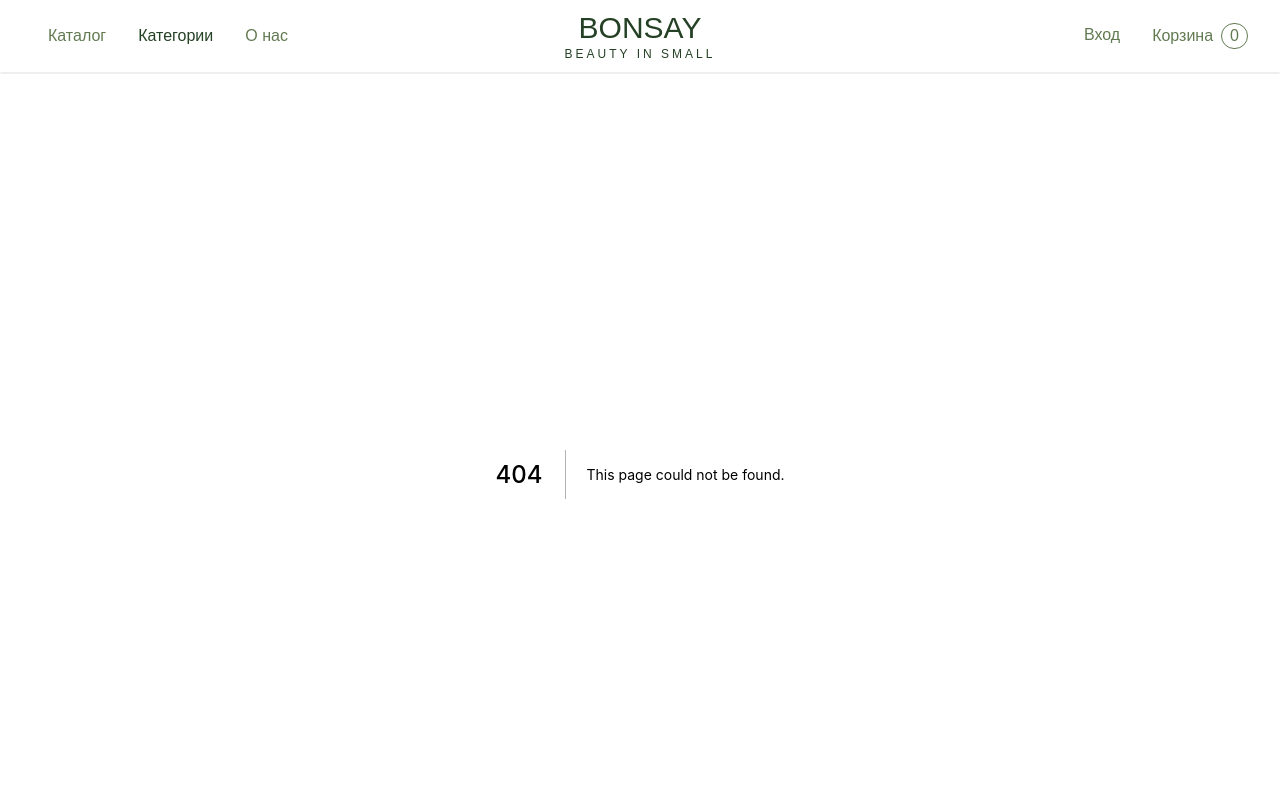
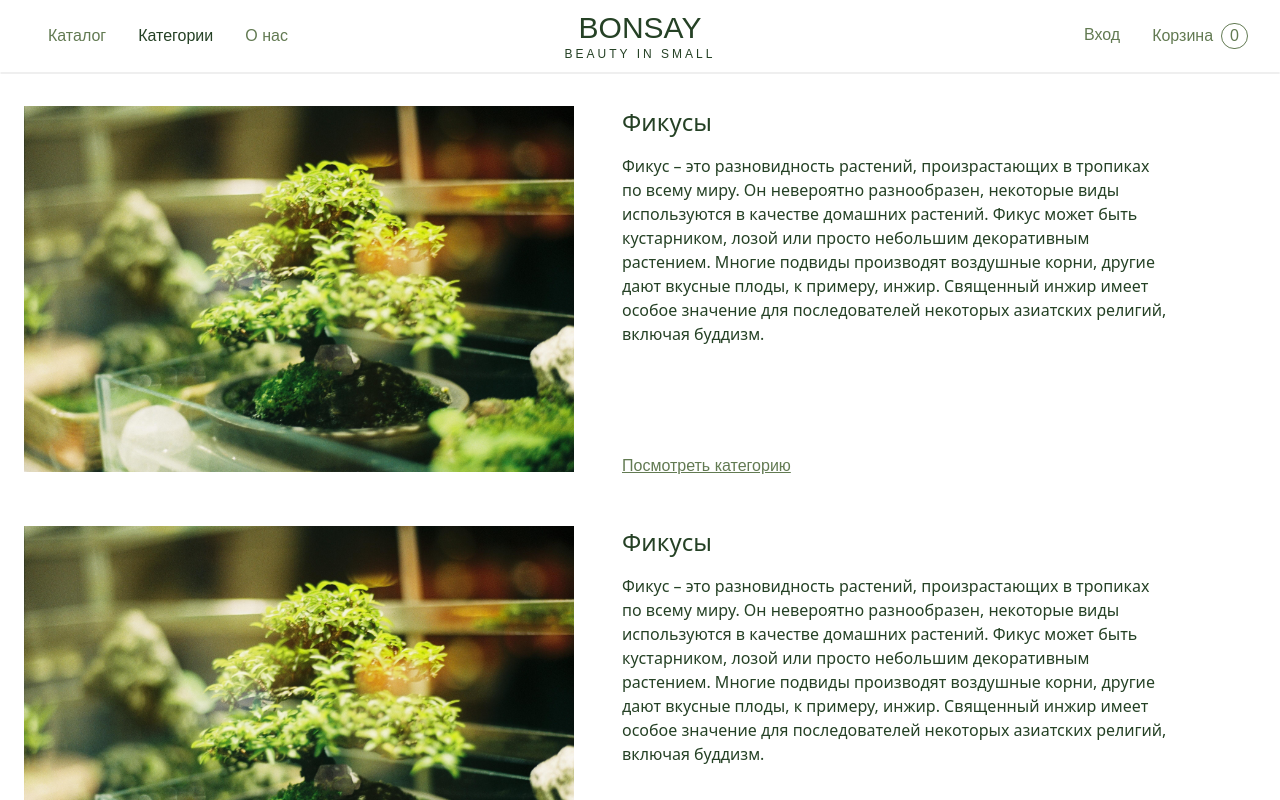
Before and after one commit to turtletongue/bonsay, a Next.js app: page /categories in a window 1280 px wide. Before the commit this address had no page. Shown: the top 800 px of the page. Built offline with nearby package versions, Linux system fonts and the light colour scheme; a web font is replaced by a local one.

Commit message:
categories page

```diff
--- a/components/card.component.tsx
+++ b/components/card.component.tsx
@@ -17,7 +17,7 @@ export const Card = ({ title, price, imageUrl }: CardProps) => {
         </div>
       </div>
       <span className='tracking-wider text-xs my-2'>{title}</span>
-      <hr className='border rounded-sm border-decoration group-hover:border-secondary mx-2' />
+      <hr className='border rounded-sm border-decoration mx-2' />
       <span className='text-sm my-2'>{price.toFixed(2)}₽</span>
     </div>
   );
--- /dev/null
+++ b/containers/categories-grid.container.tsx
@@ -0,0 +1,13 @@
+import CategoryPreview from './category-preview.container';
+
+export const CategoriesGrid = () => {
+  return (
+    <div className='grid grid-flow-row max-w-6xl auto-cols-fr grid-cols-1 justify-center gap-6 sm:gap-12'>
+      <CategoryPreview />
+      <hr className='block sm:hidden border rounded-sm border-gray' />
+      <CategoryPreview />
+    </div>
+  );
+};
+
+export default CategoriesGrid;
--- a/containers/categories-screen.container.tsx
+++ b/containers/categories-screen.container.tsx
@@ -1,66 +1,12 @@
-import Image from 'next/image';
-
 import ScreenHeading from '../components/screen-heading.component';
-import UnderlineLink from '../components/underline-link.component';
+import CategoriesGrid from './categories-grid.container';
 
 export const CategoriesScreen = () => {
   return (
     <div className='w-full bg-lightgray'>
       <div className='max-w-7xl mx-auto px-2 sm:px-6 lg:px-8 py-8'>
         <ScreenHeading href='/categories'>Категории</ScreenHeading>
-        <div className='grid grid-flow-row max-w-6xl auto-cols-fr grid-cols-2 justify-center gap-12'>
-          <div>
-            <Image
-              src='/images/ficuses.jpg'
-              alt='Ficuses'
-              width={550}
-              height={366.01}
-            />
-          </div>
-          <div className='flex flex-col justify-between'>
-            <div>
-              <div className='text-primary text-2xl mb-4'>Фикусы</div>
-              <p className='text-primary'>
-                Фикус – это разновидность растений, произрастающих в тропиках по
-                всему миру. Он невероятно разнообразен, некоторые виды
-                используются в качестве домашних растений. Фикус может быть
-                кустарником, лозой или просто небольшим декоративным растением.
-                Многие подвиды производят воздушные корни, другие дают вкусные
-                плоды, к примеру, инжир. Священный инжир имеет особое значение
-                для последователей некоторых азиатских религий, включая буддизм.
-              </p>
-            </div>
-            <UnderlineLink href='/categories/ficuses'>
-              Посмотреть категорию
-            </UnderlineLink>
-          </div>
-          <div className='flex flex-col justify-between'>
-            <div>
-              <div className='text-primary text-2xl mb-4'>Сосны</div>
-              <p className='text-primary'>
-                Сосна - это вечнозеленое хвойное дерево, кустарник или стланик,
-                относится к классу хвойные, порядку сосновые, семейству
-                сосновые, роду сосны. Продолжительность жизни сосны колеблется
-                от 100 до 600 лет. Сегодня встречаются единичные деревья,
-                возраст которых приближается к 5 векам. Сосна – это светолюбивое
-                растение. Время цветения наступает в конце весны, но процесс
-                происходит без появления цветков. В итоге образуются сосновые
-                шишки, которые отличаются многообразием форм, размеров и цветов.
-              </p>
-            </div>
-            <UnderlineLink href='/categories/pines'>
-              Посмотреть категорию
-            </UnderlineLink>
-          </div>
-          <div>
-            <Image
-              src='/images/pines.jpg'
-              alt='Pines'
-              width={550}
-              height={412.5}
-            />
-          </div>
-        </div>
+        <CategoriesGrid />
       </div>
     </div>
   );
--- /dev/null
+++ b/containers/category-preview.container.tsx
@@ -0,0 +1,39 @@
+import Image from 'next/image';
+
+import UnderlineLink from '../components/underline-link.component';
+
+const CategoryPreview = () => {
+  return (
+    <div className='grid grid-cols-2 gap-6 sm:gap-12'>
+      <div>
+        <Image
+          src='/images/ficuses.jpg'
+          alt='Ficuses'
+          width={550}
+          height={366.01}
+        />
+      </div>
+      <div className='flex flex-col justify-between'>
+        <div>
+          <div className='text-primary text-2xl mb-4'>Фикусы</div>
+          <p className='text-primary'>
+            Фикус – это разновидность растений, произрастающих в тропиках по
+            всему миру. Он невероятно разнообразен, некоторые виды используются
+            в качестве домашних растений. Фикус может быть кустарником, лозой
+            или просто небольшим декоративным растением. Многие подвиды
+            производят воздушные корни, другие дают вкусные плоды, к примеру,
+            инжир. Священный инжир имеет особое значение для последователей
+            некоторых азиатских религий, включая буддизм.
+          </p>
+        </div>
+        <div className='mt-4 sm:mt-0'>
+          <UnderlineLink href='/categories/ficuses'>
+            Посмотреть категорию
+          </UnderlineLink>
+        </div>
+      </div>
+    </div>
+  );
+};
+
+export default CategoryPreview;
--- a/containers/navbar.container.tsx
+++ b/containers/navbar.container.tsx
@@ -1,5 +1,5 @@
 import { Dispatch, SetStateAction, useEffect, useState } from 'react';
-import { Disclosure } from '@headlessui/react';
+import { Disclosure, Transition } from '@headlessui/react';
 import { MenuIcon, XIcon } from '@heroicons/react/outline';
 
 import NavbarLink from '../components/navbar-link.component';
@@ -109,6 +109,15 @@ export const Navbar = ({ navigation, currentRoute }: NavbarProps) => {
               </div>
             </div>
 
+            <Transition
+              show={open}
+              enter='transition ease duration-400 transform'
+              enterFrom='opacity-0 -translate-y-full'
+              enterTo='opacity-100 translate-y-0'
+              leave='transition ease duration-400 transform'
+              leaveFrom='opacity-100 translate-y-0'
+              leaveTo='opacity-0 -translate-y-full'
+            >
               <Disclosure.Panel className='sm:hidden z-20'>
                 <div className='px-2 pt-2 pb-3 space-y-1 w-full flex flex-col bg-white absolute'>
                   {Object.values(navigationState)
@@ -126,6 +135,7 @@ export const Navbar = ({ navigation, currentRoute }: NavbarProps) => {
                     ))}
                 </div>
               </Disclosure.Panel>
+            </Transition>
             <hr className='border rounded-sm border-decoration' />
           </>
         )}
--- /dev/null
+++ b/pages/categories.tsx
@@ -0,0 +1,18 @@
+import Head from 'next/head';
+
+import CategoriesGrid from '../containers/categories-grid.container';
+
+export const Catalog = () => {
+  return (
+    <>
+      <Head>
+        <title>Категории | BONSAY</title>
+      </Head>
+      <div className='max-w-7xl mx-auto px-2 sm:px-6 lg:px-8 py-8'>
+        <CategoriesGrid />
+      </div>
+    </>
+  );
+};
+
+export default Catalog;
```
Lines whose indentation alone changed are shown as unchanged.
